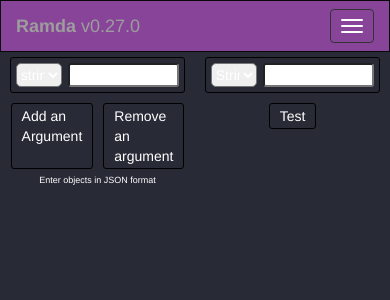
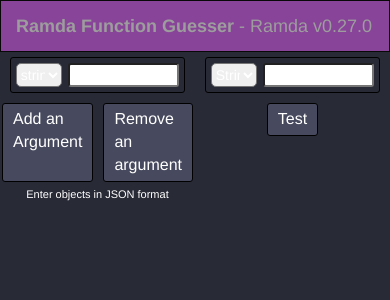
Before and after one commit to AndrewWD1/ramda-function-guesser, a React (Create React App) app: page / in a window 390 px wide. Shown: the top 300 px of the page. Built offline with nearby package versions, Linux system fonts and the light colour scheme.

Commit message:
commit before sortable

```diff
--- a/src/App.tsx
+++ b/src/App.tsx
@@ -36,20 +36,9 @@
         role="navigation"
       >
         <div className="navbar-header">
-          <button
-            type="button"
-            className="navbar-toggle"
-            data-toggle="collapse"
-            data-target=".navbar-collapse"
-          >
-            <span className="sr-only">Toggle navigation</span>
-            <span className="icon-bar"></span>
-            <span className="icon-bar"></span>
-            <span className="icon-bar"></span>
-          </button>
           <a className="navbar-brand" href="http://ramdajs.com">
-            <strong>Ramda </strong>
-            <span className="version">v0.27.0</span>
+            <strong>Ramda Function Guesser </strong>
+            {!isMobile() && <span className="version"> - Ramda v0.27.0</span>}
           </a>
         </div>
         <div className="navbar-collapse collapse"></div>
--- /dev/null
+++ b/src/Components/custom-button/custom-button.component.tsx
@@ -0,0 +1,12 @@
+import styled from "styled-components";
+
+export const Button = styled.div`
+  cursor: pointer;
+  background-color: #474a5e;
+  font-size: 1.6rem;
+  border-radius: 3px;
+  border: 1px solid black;
+  padding: 4px 10px;
+  margin: 5px;
+  color: white;
+`;
--- a/src/Containers/args/args.container.tsx
+++ b/src/Containers/args/args.container.tsx
@@ -4,6 +4,7 @@
 import { Dispatch } from "redux";
 import { setArgs, addArgument, removeArgument } from "../../redux/actions";
 import * as R from "ramda";
+import { Button } from "../../Components/custom-button/custom-button.component";
 import { isMobile } from "is-mobile";
 
 const Input = styled.input`
@@ -44,15 +45,6 @@
 const ButtonWrapper = styled.div`
   display: flex;
   flex-direction: row;
-`;
-
-const Button = styled.div`
-  cursor: pointer;
-  border-radius: 3px;
-  border: 1px solid black;
-  padding: 2px 10px;
-  margin: 5px;
-  color: white;
 `;
 
 const Select = styled.select`
@@ -133,7 +125,7 @@
         <Button onClick={() => addArgument()}>Add an Argument</Button>
         <Button onClick={() => removeArgument()}>Remove an argument</Button>
       </ButtonWrapper>
-      <p style={{ color: "white", fontSize: ".9rem" }}>
+      <p style={{ color: "white", fontSize: "1.1rem" }}>
         Enter objects in JSON format
       </p>
     </ArgsWrapper>
--- a/src/Containers/output/output.container.tsx
+++ b/src/Containers/output/output.container.tsx
@@ -5,6 +5,7 @@
 import { setExpectedOutput, setGuess } from "../../redux/actions";
 import { ramdaTester } from "../../utils/guesser";
 import { isMobile } from "is-mobile";
+import { Button } from "../../Components/custom-button/custom-button.component";
 
 const Input = styled.input`
   border-radius: 3px;
@@ -23,15 +24,6 @@
     css`
       width: 95%;
     `}
-`;
-
-const Button = styled.div`
-  cursor: pointer;
-  border-radius: 3px;
-  border: 1px solid black;
-  padding: 2px 10px;
-  margin: 5px;
-  color: white;
 `;
 
 const SingleArgWrapper = styled.div`
--- a/src/index.css
+++ b/src/index.css
@@ -2,6 +2,7 @@
   margin: 0;
   padding: 0;
   box-sizing: border-box;
+
 }
 
 body {
```
Also changed, not shown: src/Components/args-input/arg-input.component.tsx (deleted, +0 -41 lines).
